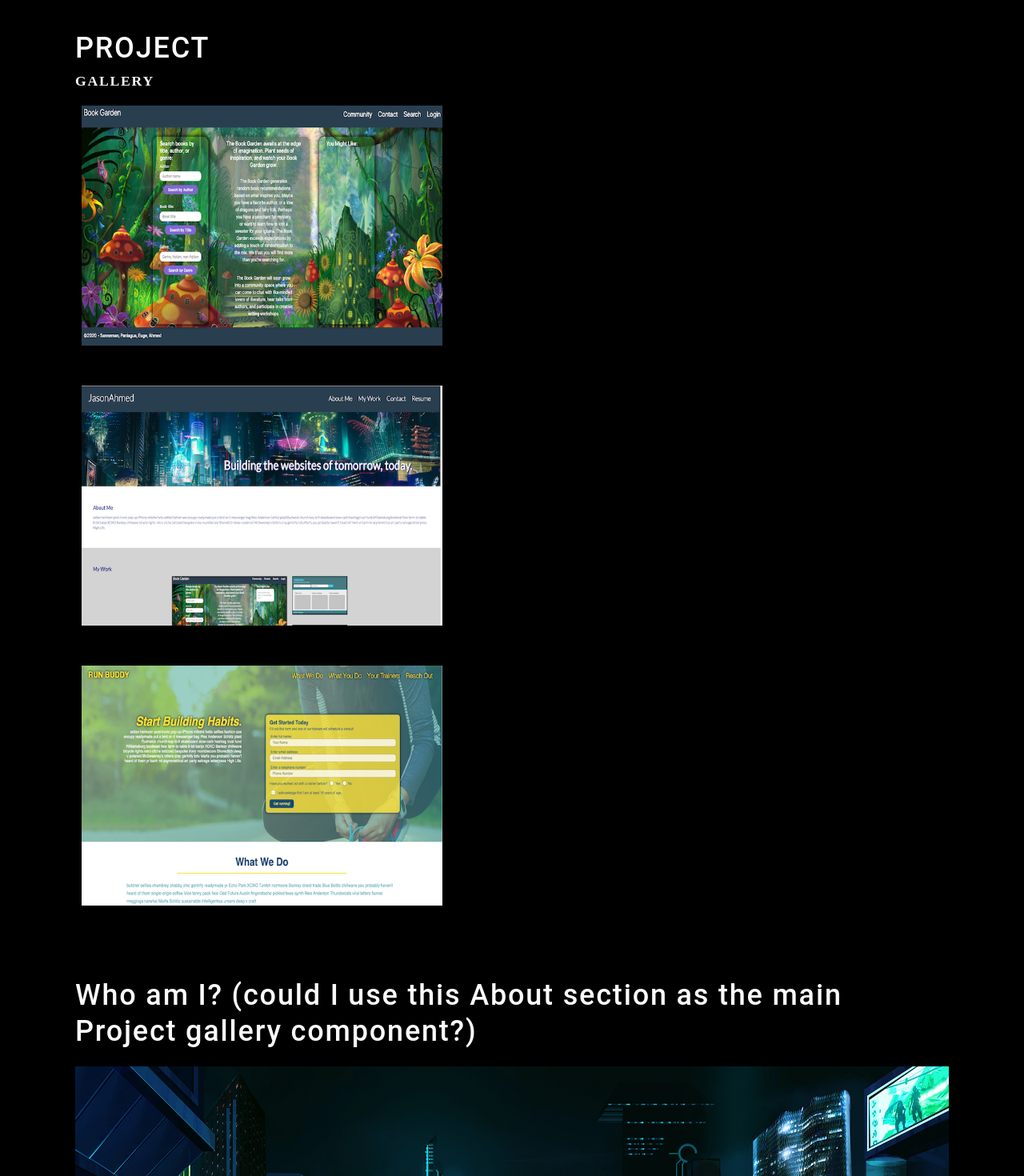
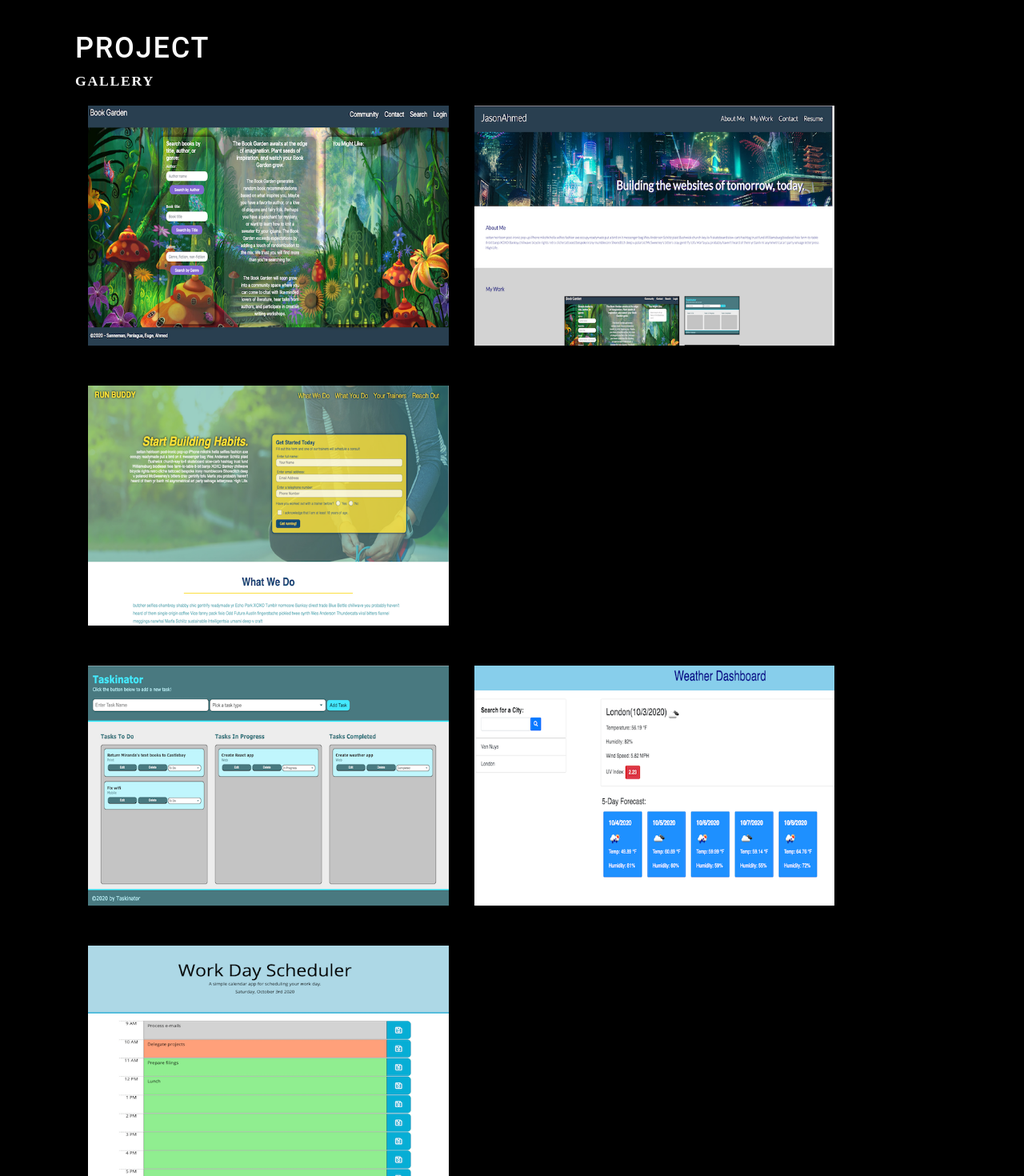
Before and after one commit to Jason-Ahmed-123/react-portfolio, a React (Create React App) app: page / in a window 1280 px wide. Shown: the part 80-1550 px from the top of the page at 80% size. Built offline with nearby package versions, Linux system fonts and the light colour scheme.

Commit message:
set-up gallery

```diff
--- a/src/components/Project/index.js
+++ b/src/components/Project/index.js
@@ -2,6 +2,9 @@ import React from 'react';
 import photo from "../../assets/small/commercial/book-garden-screenshot-small.png";
 import photo2 from "../../assets/small/commercial/portfolio-screenshot-small.png";
 import photo3 from "../../assets/small/commercial/run-buddy-screenshot-small.png";
+import photo4 from "../../assets/small/commercial/taskinator-screenshot-small.png";
+import photo5 from "../../assets/small/commercial/weather-dashboard-screenshot-small.png";
+import photo6 from "../../assets/small/commercial/workday-scheduler-screenshot-small.png";
 
 
 function Project() {
@@ -11,17 +14,24 @@ function Project() {
         <p>GALLERY</p>
       <div className="flex-row">
           <img
-            src={photo} alt="Book Garden screenshot" className="img-thumbnail mx-1"
+            src={photo} alt="Book Garden screenshot" className="img-thumbnail mx-2"
+          />
+          <img
+            src={photo2} alt="Portfolio screenshot" className="img-thumbnail mx-2"
+          />
+          <img
+            src={photo3} alt="Run Buddy screenshot" className="img-thumbnail mx-2"
           />
       </div>
       <div className="flex-row">
           <img
-            src={photo2} alt="Portfolio screenshot" className="img-thumbnail mx-1"
+            src={photo4} alt="Taskinator screenshot" className="img-thumbnail mx-2"
           />
-      </div>
-      <div className="flex-row">
           <img
-            src={photo3} alt="Run Buddy screenshot" className="img-thumbnail mx-1"
+            src={photo5} alt="Weather Dashboard screenshot" className="img-thumbnail mx-2"
+          />
+          <img
+            src={photo6} alt="Workday Scheduler screenshot" className="img-thumbnail mx-2"
           />
       </div>
       </section>
```
Also changed, not shown: src/components/PhotoList/index.js (deleted, +0 -17 lines).
